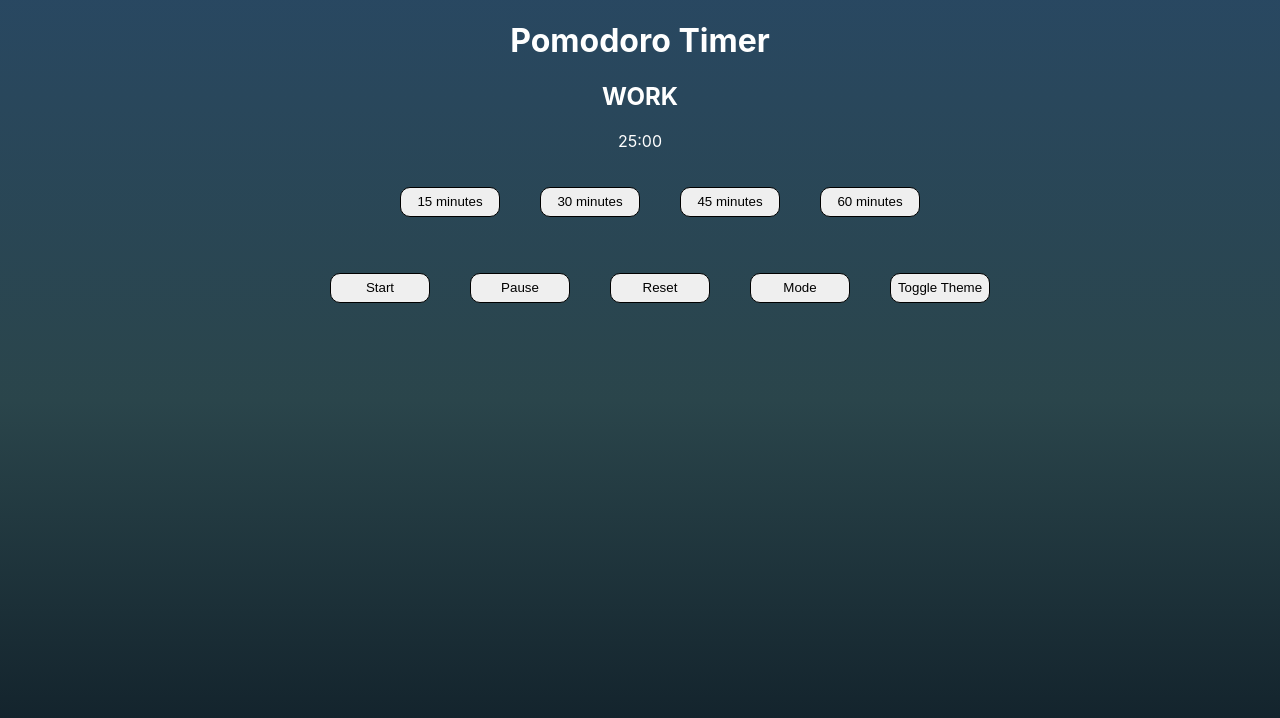
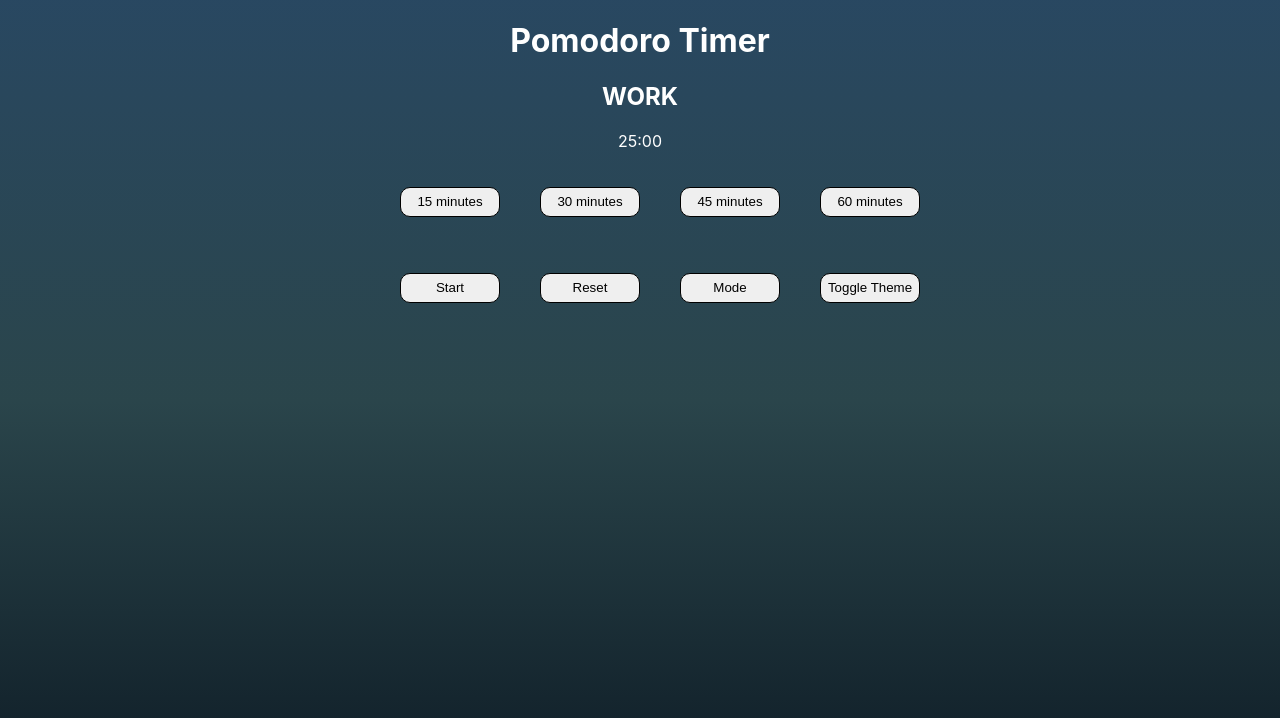
Before and after one commit to William-Mejia-Learning/pomodoro-timer, a React (Create React App) app in the folder client/: page / in a window 1280 px wide. Shown: the top 718 px of the page. Built offline with nearby package versions, Linux system fonts and the light colour scheme.

Commit message:
feat: start pause buttons conditional, depends on if the time is running

```diff
--- a/client/src/App.js
+++ b/client/src/App.js
@@ -1,41 +1,42 @@
-import "./App.css";
-import React, { useState, useRef, useEffect } from "react";
+import "./App.css"
+import React, { useState, useRef, useEffect } from "react"
 
 function App() {
-  const [timer, setTimer] = useState(1500);
-  const [selected, setSelected] = useState(1500);
-  const [mode, setMode] = useState('work');
-  const [night, setNight] = useState('dark');
-  const intervalRef = useRef(null);
+  const [timer, setTimer] = useState(1500)
+  const [selected, setSelected] = useState(1500)
+  const [running, setRunning] = useState(false)
+  const [mode, setMode] = useState("work")
+  const [night, setNight] = useState("dark")
+  const intervalRef = useRef(null)
 
   const countDown = () =>
-    intervalRef.current = setInterval(() => {
+    (intervalRef.current = setInterval(() => {
       setTimer((prevTime) => {
         if (prevTime > 0) {
-          return prevTime - 1;
+          return prevTime - 1
         } else {
           play()
-          if(mode === 'work'){
-            handleMode('break')
+          if (mode === "work") {
+            handleMode("break")
             setTimer(600)
           } else {
-            handleMode('work')
+            handleMode("work")
             setTimer(selected)
           }
         }
-      });
-    }, 1000);
+      })
+    }, 1000))
 
   const handleNight = () => {
-      if (night === 'light') {
-        setNight('dark');
+    if (night === "light") {
+      setNight("dark")
     } else {
-          setNight('light');
+      setNight("light")
     }
   }
 
   const play = () => {
-      const audio = new Audio('./mixkit-arcade-retro-game-over-213.wav')
+    const audio = new Audio("./mixkit-arcade-retro-game-over-213.wav")
     audio.play()
   }
 
@@ -53,19 +54,22 @@ function App() {
     clearInterval(intervalRef.current)
   }
 
-    useEffect(() => {
-      document.body.className = night;
-      // document.body.style.height = "100vh"
-      });
-
+  const handleRunning = (run) => {
+    setRunning(run)
+  }
 
   const formatTime = (time) => {
-    const minutes = Math.floor(time / 60);
-    const seconds = time % 60;
+    const minutes = Math.floor(time / 60)
+    const seconds = time % 60
     return `${minutes < 10 ? "0" : ""}${minutes}:${
       seconds < 10 ? "0" : ""
-    }${seconds}`;
-  };
+    }${seconds}`
+  }
+
+  useEffect(() => {
+    document.body.className = night
+  })
+
 
   return (
     <div className={`App`}>
@@ -78,68 +82,105 @@ function App() {
         <li>
           <button
             onClick={() => {
+              handleRunning(false)
               handleSelected(900);
               setTimer(900);
-              handleReset(900)
+              handleReset(900);
             }}
           >
             15 minutes
           </button>
         </li>
         <li>
-          <button onClick={() => {
+          <button
+            onClick={() => {
+              handleRunning(false)
               handleSelected(1800)
               setTimer(1800)
               handleReset(1800)
-            }}>30 minutes</button>
+            }}
+          >
+            30 minutes
+          </button>
         </li>
         <li>
-          <button onClick={() => {
+          <button
+            onClick={() => {
+              handleRunning(false)
               handleSelected(2700)
               setTimer(2700)
               handleReset(2700)
-            }}>45 minutes</button>
+            }}
+          >
+            45 minutes
+          </button>
         </li>
         <li>
-          <button onClick={() => {
+          <button
+            onClick={() => {
+              handleRunning(false)
               handleSelected(3600)
               setTimer(3600)
               handleReset(3600)
-            }}>60 minutes</button>
+            }}
+          >
+            60 minutes
+          </button>
         </li>
       </ul>
       <ul>
+        {(() => {
+          if (running) {
+            return (
+              <li>
+                <button
+                  className="pause"
+                  onClick={() => {
+                    handleRunning(false)
+                    clearInterval(intervalRef.current)
+                  }}
+                >
+                  Pause
+                </button>
+              </li>
+            );
+          } else {
+            return (
               <li>
                 <button
                   onClick={() => {
+                    handleRunning(true)
                     clearInterval(intervalRef.current)
                     countDown()
+
                   }}
                 >
                   Start
                 </button>
               </li>
+            );
+          }
+        })()}
         <li>
-          <button className="pause" onClick={() => clearInterval(intervalRef.current)}>Pause</button>
-        </li>
-        <li>
-          <button className="reset" onClick={() => handleReset(selected)}>Reset</button>
-        </li>
-        <li>
-          <button onClick={() => {
-            if(mode === 'work'){
-              handleMode('break')
-            } else {
-              handleMode('work')
-            }
-          }}>Mode</button>
+          <button className="reset" onClick={() => handleReset(selected)}>
+            Reset
+          </button>
         </li>
         <li>
           <button
-        onClick={handleNight}
+            onClick={() => {
+              if (mode === "work") {
+                handleMode("break")
+              } else {
+                handleMode("work")
+              }
+            }}
           >
-        Toggle Theme
+            Mode
           </button>
+        </li>
+        <li>
+          <button onClick={handleNight}>Toggle Theme</button>
         </li>
       </ul>
     </div>
```
Lines whose indentation alone changed are shown as unchanged.
